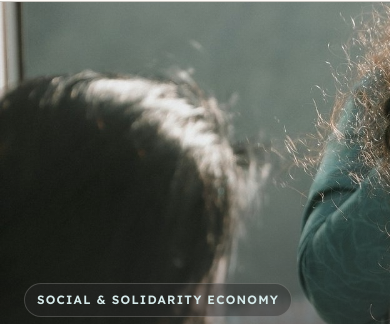
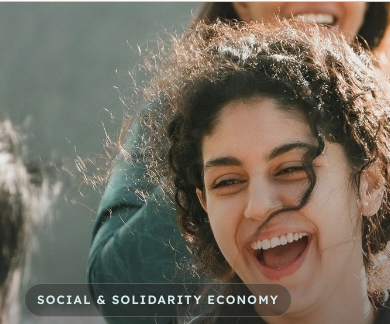
Before and after one commit to ryanbuckleyca/wev-home, a plain HTML site: page index.html in a window 390 px wide. Shown: the part 59-383 px from the top of the page. Drawn offline with Linux system fonts and the light colour scheme.

Commit message:
fix smaller screens

```diff
--- a/index.html
+++ b/index.html
@@ -236,11 +236,26 @@
         height: clamp(330px, 54vh, 440px);
       }
       .hero-img {
-        transform: scale(1.24);
-        transform-origin: left bottom;
+        object-position: 24% bottom;
+        transform: scale(1.18);
+        transform-origin: 24% bottom;
       }
       .hero-content {
         padding-bottom: 2rem;
+      }
+    }
+    @media (max-width: 430px) {
+      .hero-img {
+        object-position: 35% bottom;
+        transform: scale(1.16);
+        transform-origin: 35% bottom;
+      }
+    }
+    @media (max-width: 360px) {
+      .hero-img {
+        object-position: 45% bottom;
+        transform: scale(1.1);
+        transform-origin: 45% bottom;
       }
     }
 
```
